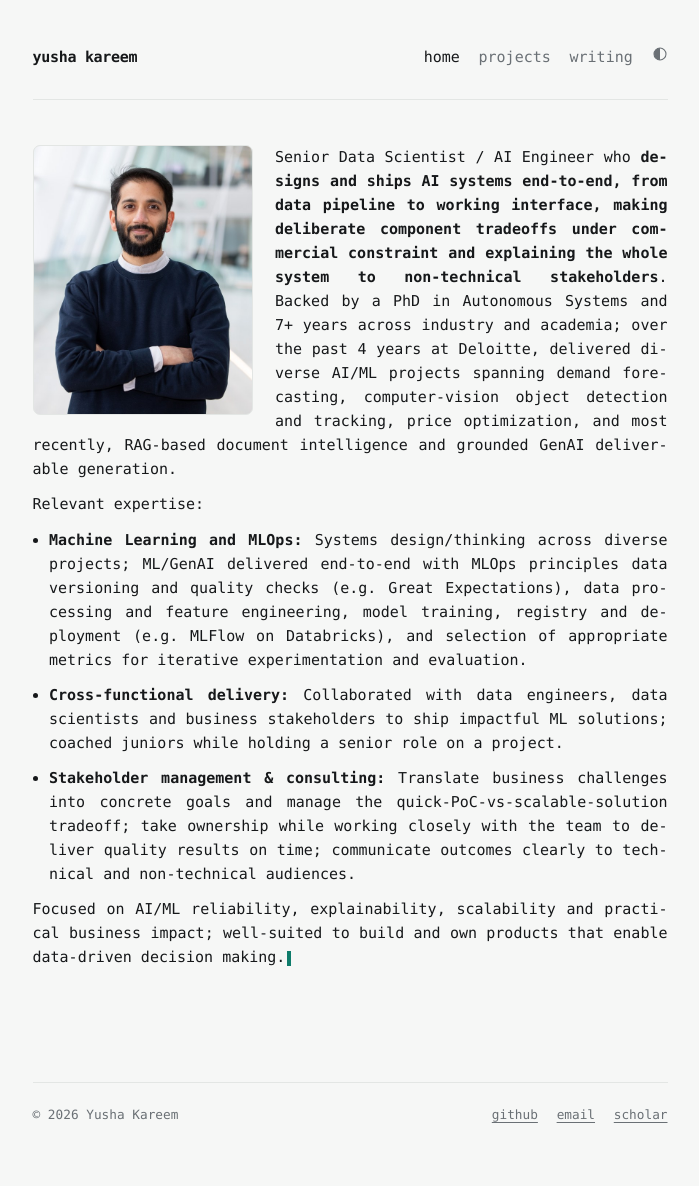
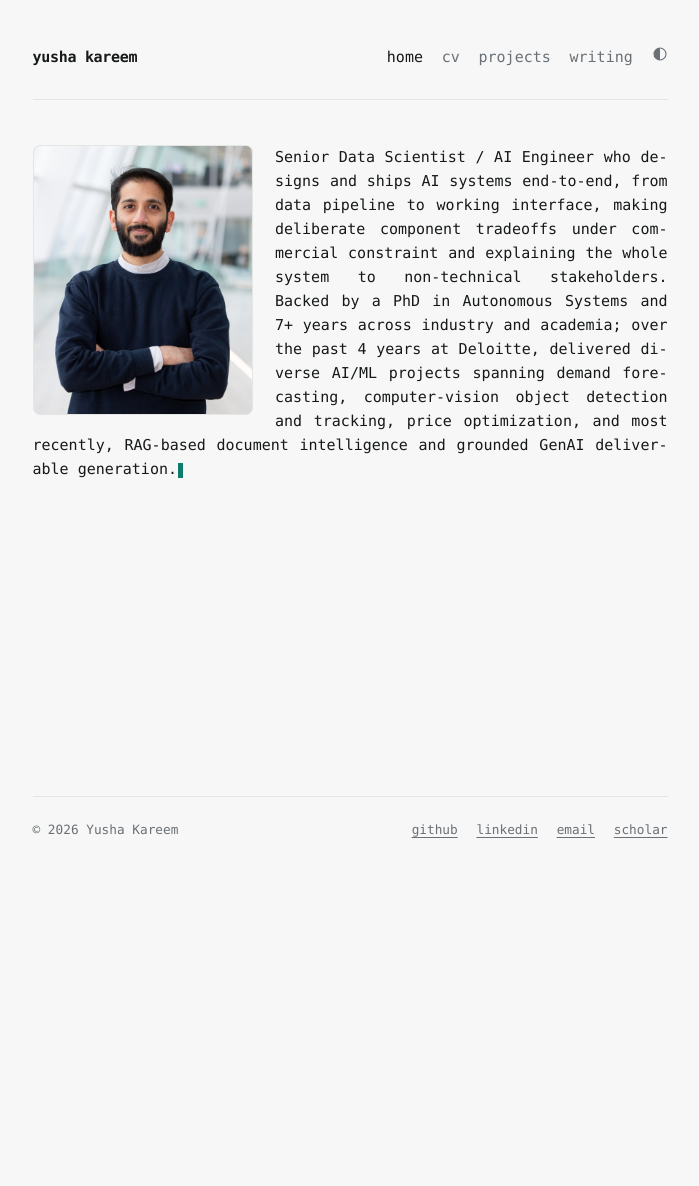
Before and after one commit to yushakareem/yushakareem.github.io, a Jekyll site: the page built from index.md, in a window 1280 px wide. Shown: the whole page, without its empty margins (290-989 px from the left). Built offline with Jekyll 4.4.1, drawn with Linux system fonts in a browser that asks for light colours; after the commit the page ends 900 px from its top, so only the background shows below that.

Commit message:
Add CV page (anonymized text) and split home summary
- New /cv/ page: full CV as styled text, client names anonymized to
  sector descriptors (kept Deloitte SAP practice, PriceCypher, The
  Ocean Cleanup), phone removed, sensitive commercial figures generalized
- Home: keep only the opening summary paragraph
- Nav: add "cv" after "home"
- Footer: add LinkedIn (github · linkedin · email · scholar)

```diff
--- a/_includes/nav.html
+++ b/_includes/nav.html
@@ -6,6 +6,7 @@
   {% endif %}
   <ul class="nav-links">
     <li><a href="{{ '/' | relative_url }}"{% if page.url == '/' %} class="active" aria-current="page"{% endif %}>home</a></li>
+    <li><a href="{{ '/cv/' | relative_url }}"{% if page.url contains '/cv' %} class="active" aria-current="page"{% endif %}>cv</a></li>
     <li><a href="{{ '/projects/' | relative_url }}"{% if page.url contains '/projects' %} class="active" aria-current="page"{% endif %}>projects</a></li>
     <li><a href="{{ '/blog/' | relative_url }}"{% if page.url contains '/blog' %} class="active" aria-current="page"{% endif %}>writing</a></li>
     <li>
--- a/_layouts/default.html
+++ b/_layouts/default.html
@@ -29,6 +29,7 @@
       <span>© {{ site.time | date: '%Y' }} {{ site.author }}</span>
       <span class="footer-links">
         <a href="https://github.com/yushakareem">github</a>
+        <a href="https://www.linkedin.com/in/s-y-k/">linkedin</a>
         <a href="mailto:syedyusha@gmail.com">email</a>
         <a href="https://scholar.google.nl/citations?hl=nl&amp;user=RoPfjkMAAAAJ">scholar</a>
       </span>
--- a/assets/css/style.css
+++ b/assets/css/style.css
@@ -131,6 +131,20 @@ a:focus-visible {
 .eyeball { transition: transform 0.12s ease-out; will-change: transform; }
 @media (max-width: 560px) { .portrait { float: none; margin: 0 0 1.25rem; } }
 
+/* cv page — text */
+.cv-subtitle { margin: 0.35rem 0 0.1rem; }
+.cv-meta { margin: 0 0 0.5rem; color: var(--muted); font-size: 0.85rem; }
+.cv h2 { margin-top: 2.75rem; padding-bottom: 0.35rem; border-bottom: 1px solid var(--rule); }
+.cv-tags { color: var(--muted); }
+.cv-job { margin: 1.4rem 0; }
+.cv-job-head { display: flex; justify-content: space-between; align-items: baseline; flex-wrap: wrap; gap: 0.15rem 1rem; }
+.cv-role { font-weight: 600; }
+.cv-client { font-weight: 400; color: var(--muted); }
+.cv-when { color: var(--muted); font-size: 0.82rem; white-space: nowrap; }
+.cv-stack { margin: 0.3rem 0 0.4rem; color: var(--muted); font-size: 0.82rem; }
+.cv-job ul { margin: 0.4rem 0 0; padding-left: 1.1rem; }
+.cv-job li { margin: 0.3rem 0; }
+
 /* blinking cursor */
 .cursor {
   display: inline-block;
--- a/index.md
+++ b/index.md
@@ -12,13 +12,6 @@ title: Home
     </div>
   </div>
   <div class="identity-text">
-    <p>Senior Data Scientist / AI Engineer who <strong>designs and ships AI systems end-to-end, from data pipeline to working interface, making deliberate component tradeoffs under commercial constraint and explaining the whole system to non-technical stakeholders</strong>. Backed by a PhD in Autonomous Systems and 7+ years across industry and academia; over the past 4 years at Deloitte, delivered diverse AI/ML projects spanning demand forecasting, computer-vision object detection and tracking, price optimization, and most recently, RAG-based document intelligence and grounded GenAI deliverable generation.</p>
-    <p>Relevant expertise:</p>
-    <ul>
-      <li><strong>Machine Learning and MLOps:</strong> Systems design/thinking across diverse projects; ML/GenAI delivered end-to-end with MLOps principles data versioning and quality checks (e.g. Great Expectations), data processing and feature engineering, model training, registry and deployment (e.g. MLFlow on Databricks), and selection of appropriate metrics for iterative experimentation and evaluation.</li>
-      <li><strong>Cross-functional delivery:</strong> Collaborated with data engineers, data scientists and business stakeholders to ship impactful ML solutions; coached juniors while holding a senior role on a project.</li>
-      <li><strong>Stakeholder management &amp; consulting:</strong> Translate business challenges into concrete goals and manage the quick-PoC-vs-scalable-solution tradeoff; take ownership while working closely with the team to deliver quality results on time; communicate outcomes clearly to technical and non-technical audiences.</li>
-    </ul>
-    <p>Focused on AI/ML reliability, explainability, scalability and practical business impact; well-suited to build and own products that enable data-driven decision making.<span class="cursor" aria-hidden="true"></span></p>
+    <p>Senior Data Scientist / AI Engineer who designs and ships AI systems end-to-end, from data pipeline to working interface, making deliberate component tradeoffs under commercial constraint and explaining the whole system to non-technical stakeholders. Backed by a PhD in Autonomous Systems and 7+ years across industry and academia; over the past 4 years at Deloitte, delivered diverse AI/ML projects spanning demand forecasting, computer-vision object detection and tracking, price optimization, and most recently, RAG-based document intelligence and grounded GenAI deliverable generation.<span class="cursor" aria-hidden="true"></span></p>
   </div>
 </div>
```
Also changed, not shown: cv.md (added, +169 -0 lines).
